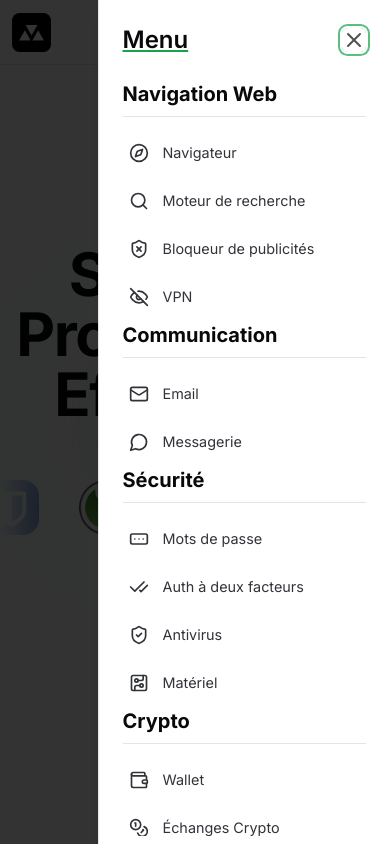
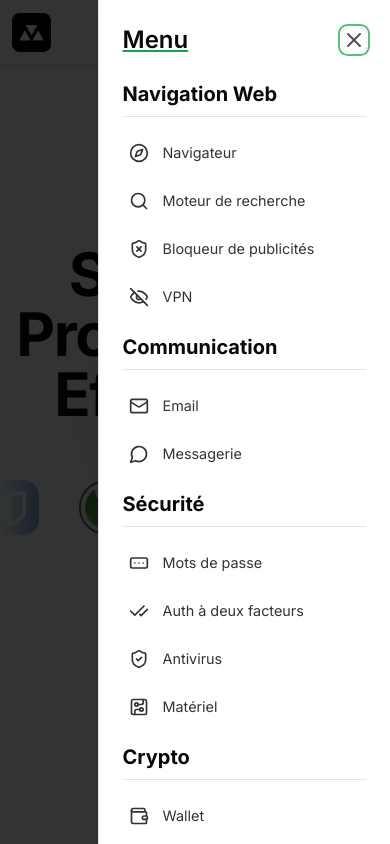
Before and after one commit to Crypte/Shacdn-tool, a Next.js app: page / in a window 390 px wide. Both pictures are taken after a click on the button 358 px from the left and 32 px from the top of the page. Built offline with nearby package versions, Linux system fonts and the light colour scheme.

Commit message:
Add a margin bottom on mobile menu

```diff
--- a/components/Navbar-mobile.tsx
+++ b/components/Navbar-mobile.tsx
@@ -63,7 +63,7 @@ export const Navbarmobile= () => {
 
         <ScrollArea className="h-full my-6 pb-10">
       {NAV_BAR.map((link) => (
-            <div key={link.key}>
+            <div key={link.key} className="mb-3">
               <h2 className="mb-3 text-xl pb-2 border-b text-foreground font-bold">{link.label}</h2>
               {link.submenu.map((item) => (
                 <SheetClose asChild>
```
